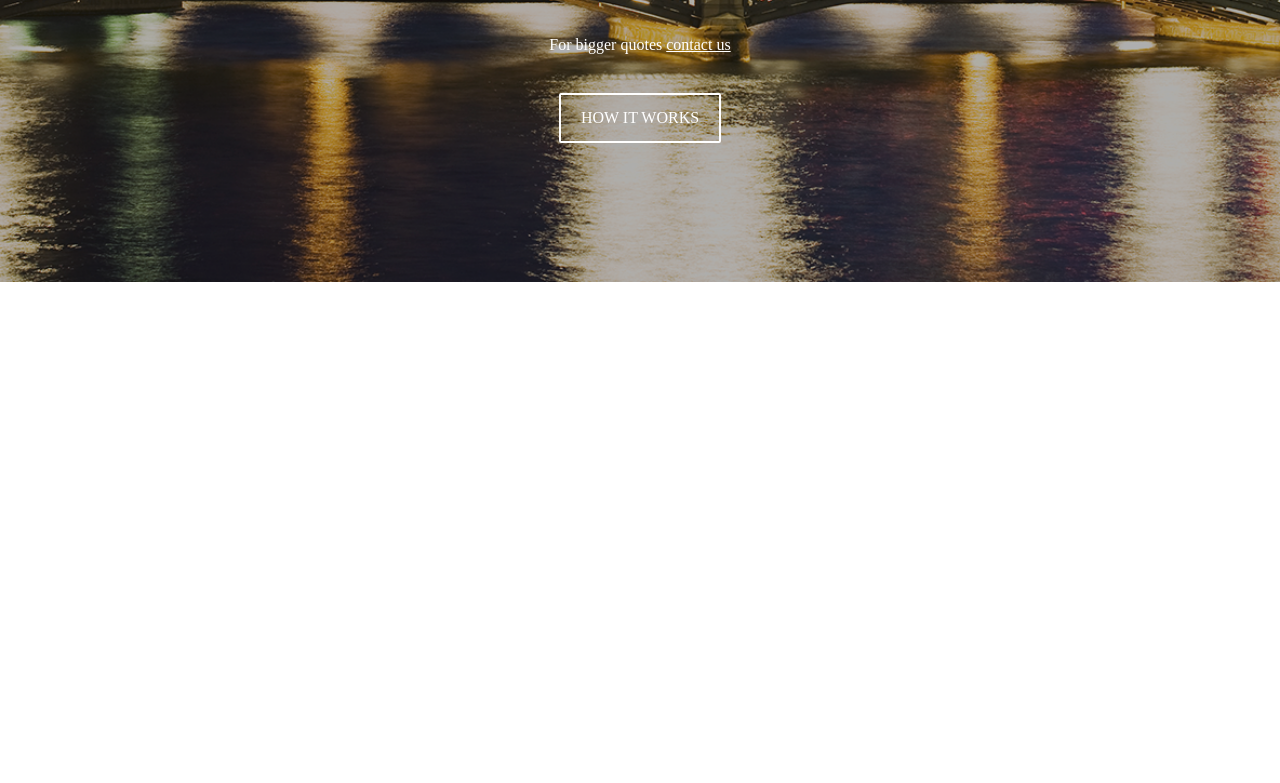
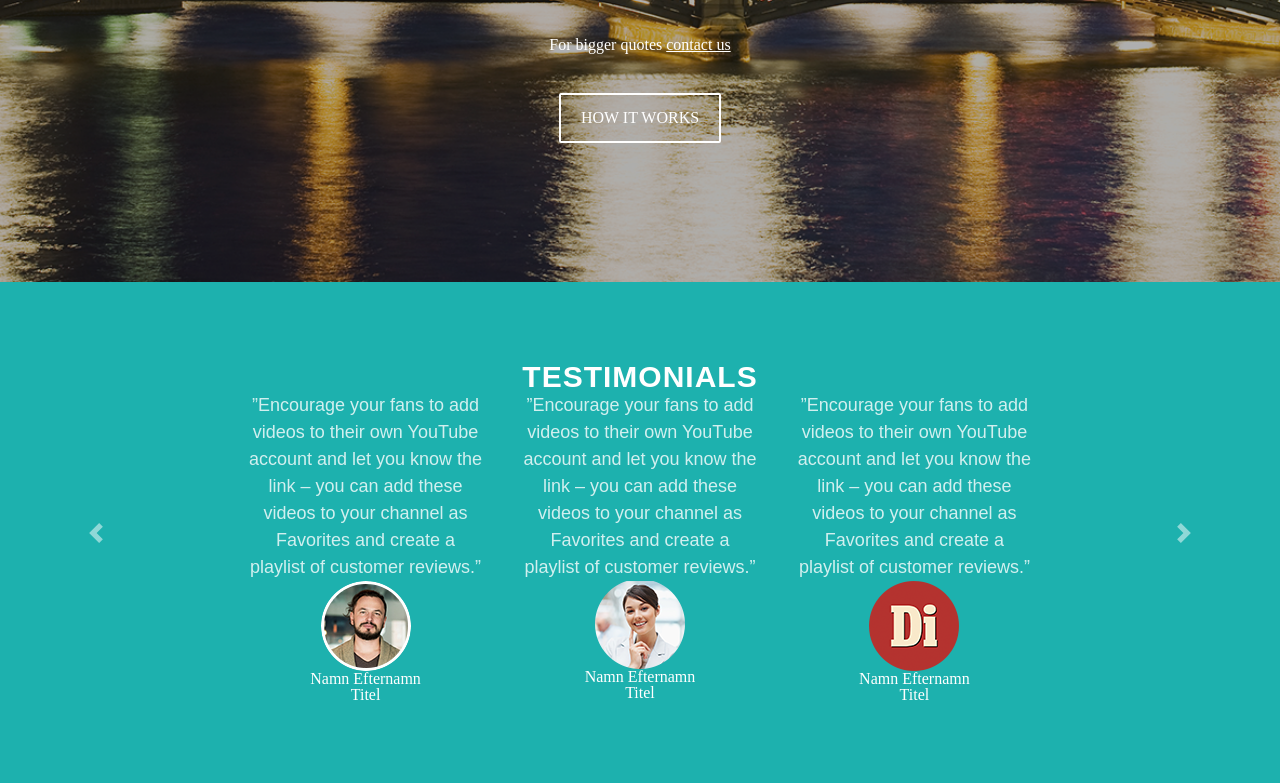
Before and after one commit to andrjuxa201185/test-task, a website: page app/html/index.html in a window 1280 px wide. Shown: the part 518-1301 px from the top of the page. Before the commit the page ends 800 px from the top, so only its background shows below. Drawn offline with Linux system fonts and the light colour scheme.

Commit message:
start carousel

```diff
--- a/app/html/index.html
+++ b/app/html/index.html
@@ -91,5 +91,59 @@
             </div>
         </div>
     </header>
+
+    <main>
+        <section class="testimonials">
+            <div id="carousel" class="carousel slide" data-interval="false" data-ride="carousel">
+                <div class="carousel-inner">
+                  <div class="carousel-item active">
+                    <h3 class="text-center">testimonials</h3>
+                    <div class="row col-8 offset-2">
+                        <div class="column col-4 d-flex flex-column align-items-center">
+                            <p class="description">”Encourage your fans to add videos to their own YouTube account and let you know the link – you can add these videos to your channel as Favorites and create a playlist of customer reviews.”</p>
+                            <div class="lines">
+                                <div></div>
+                                <div>
+                                    <div></div>
+                                    <div></div>
+                                </div>
+                            </div>
+                            <img src="../images/testi-1.png" alt="">
+                            <p>Namn Efternamn</p>
+                            <p>Titel</p>
+                        </div>
+                        <div class="column col-4 d-flex flex-column align-items-center">
+                            <p class="description">”Encourage your fans to add videos to their own YouTube account and let you know the link – you can add these videos to your channel as Favorites and create a playlist of customer reviews.”</p>
+                            <img src="../images/testi-2.png" alt="">
+                            <p>Namn Efternamn</p>
+                            <p>Titel</p>
+                        </div>
+                        <div class="column col-4 d-flex flex-column align-items-center">
+                            <p class="description">”Encourage your fans to add videos to their own YouTube account and let you know the link – you can add these videos to your channel as Favorites and create a playlist of customer reviews.”</p>
+                            <img src="../images/testi-3.png" alt="">
+                            <p>Namn Efternamn</p>
+                            <p>Titel</p>
+                        </div>
+
+                    </div>
+                  </div>
+                  <div class="carousel-item">
+
+                  </div>
+                  <div class="carousel-item">
+
+                  </div>
+                </div>
+                <a class="carousel-control-prev" href="#carousel" role="button" data-slide="prev">
+                  <span class="carousel-control-prev-icon" aria-hidden="true"></span>
+                  <span class="sr-only">Previous</span>
+                </a>
+                <a class="carousel-control-next" href="#carousel" role="button" data-slide="next">
+                  <span class="carousel-control-next-icon" aria-hidden="true"></span>
+                  <span class="sr-only">Next</span>
+                </a>
+              </div>
+        </section>
+    </main>
 </body>
 </html>
--- /dev/null
+++ b/app/style/_testimonials.scss
@@ -0,0 +1,29 @@
+.testimonials{
+  #carousel{
+    background-color: $turquoise;
+    padding: 80px 0;
+    .carousel-item{
+      color: white;
+      h3{
+        text-transform: uppercase;
+        font: {
+          size: 30px;
+          family: 'Nexa Heavy', sans-serif;
+          weight: bold;
+        }
+        letter-spacing: 1px;
+      }
+      .column{
+        padding: 0 20px;
+        p.description{
+          font-size: 18px;
+          font-family: 'Open Sana',sans-serif;
+          font-weight: 100;
+          line-height: 1.5em;
+          text-align: center;
+          opacity: .8;
+        }
+      }
+    }
+  }
+}
--- a/app/style/css.scss
+++ b/app/style/css.scss
@@ -2,3 +2,4 @@
 @import 'variables';
 @import 'jq-autocomplite';
 @import 'header';
+@import 'testimonials';
```
Also changed, not shown: app/images/round-table.png (added), app/images/testi-1.png (added), app/images/testi-2.png (added), app/images/testi-3.png (added), app/style/css.css.
